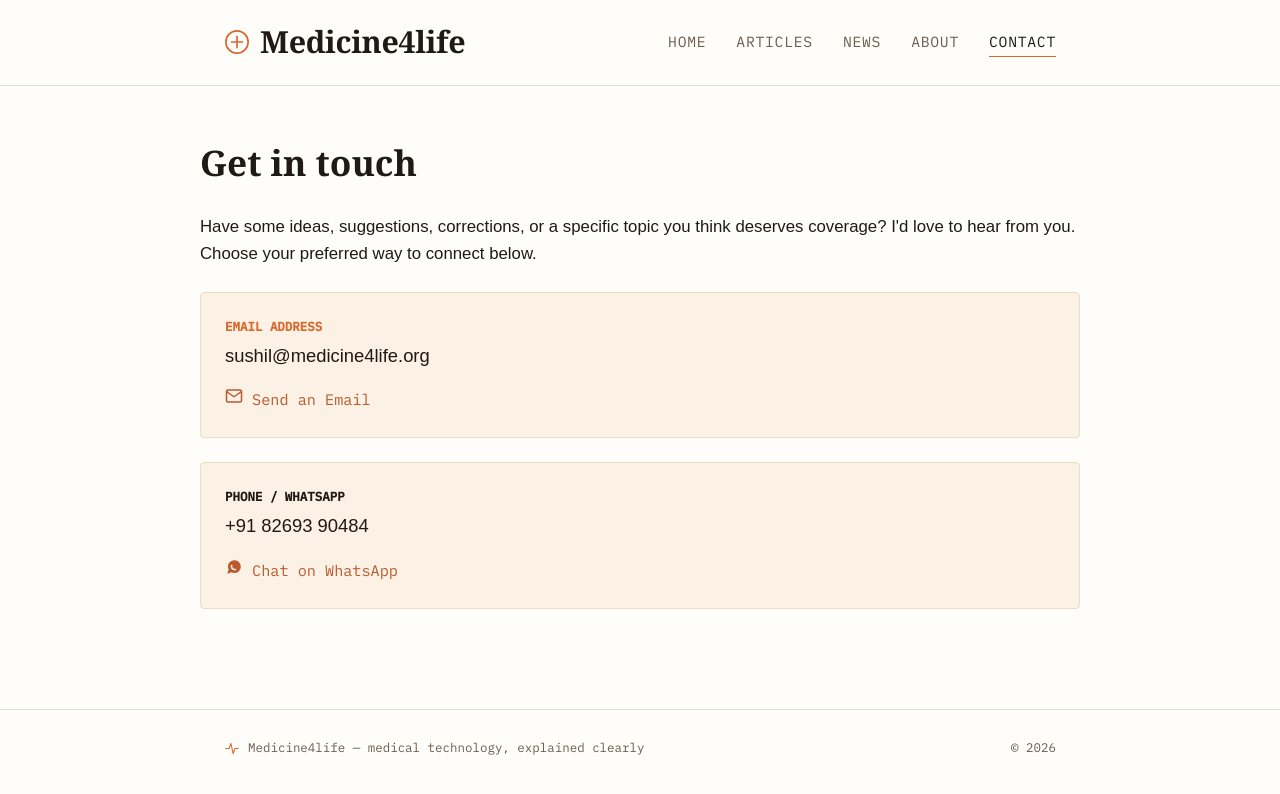
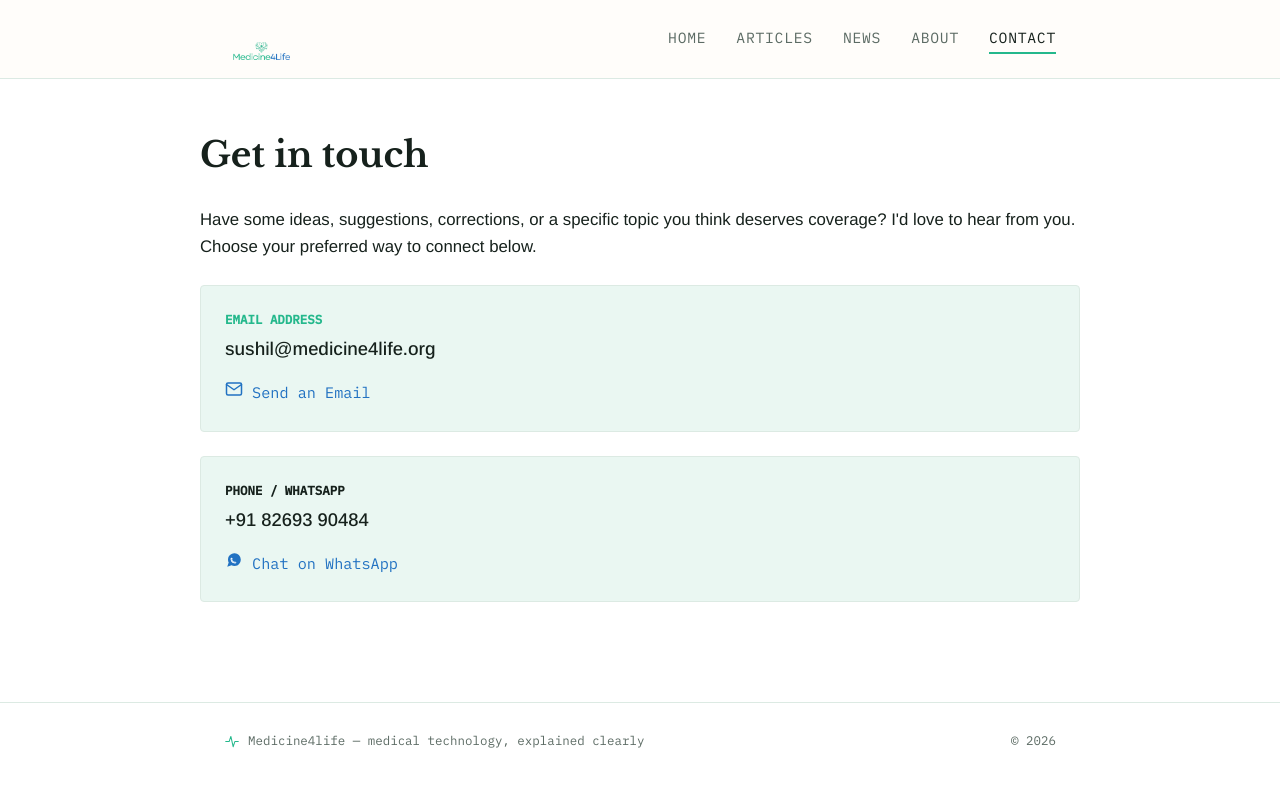
Before and after one commit to LeviMedico/Medicine4life-, a website: page contact.html in a window 1280 px wide. Drawn offline with nearby package versions, Linux system fonts and the light colour scheme.

Commit message:
Add files via upload

```diff
--- a/about.html
+++ b/about.html
@@ -5,15 +5,17 @@
 <meta name="viewport" content="width=device-width, initial-scale=1.0">
 <title>About — Medicine4life</title>
 <link rel="preconnect" href="https://fonts.googleapis.com">
-<link href="https://fonts.googleapis.com/css2?family=Source+Serif+4:opsz,wght@8..60,400;8..60,600;8..60,700&family=Inter:wght@400;500;600&family=IBM+Plex+Mono:wght@400;500&display=swap" rel="stylesheet">
+<link href="https://fonts.googleapis.com/css2?family=Libre+Baskerville:ital,wght@0,400;0,700;1,400&family=Arimo:wght@400;500;600;700&family=IBM+Plex+Mono:wght@400;500&display=swap" rel="stylesheet">
 <link rel="stylesheet" href="style.css">
+<link rel="icon" type="image/png" href="images/favicon-32.png">
+<link rel="apple-touch-icon" href="images/favicon-180.png">
 <noscript><style>.reveal{opacity:1!important;transform:none!important;}</style></noscript>
 </head>
 <body>
 
 <header class="site-header">
   <div class="wrap">
-    <div class="logo"><svg class="logo-mark" width="22" height="22" viewBox="0 0 28 28" fill="none" stroke="currentColor" stroke-width="1.8" stroke-linecap="round" stroke-linejoin="round" aria-hidden="true"><circle cx="14" cy="14" r="12"/><path d="M14 8v12M8 14h12"/></svg>Medicine4life</div>
+    <div class="logo"><a href="index.html" style="display:flex;"><img src="images/logo.png" alt="Medicine4life"></a></div>
     <nav class="site-nav">
       <a href="index.html">Home</a>
       <a href="blog.html">Articles</a>
--- a/contact.html
+++ b/contact.html
@@ -5,15 +5,17 @@
 <meta name="viewport" content="width=device-width, initial-scale=1.0">
 <title>Contact — Medicine4life</title>
 <link rel="preconnect" href="https://fonts.googleapis.com">
-<link href="https://fonts.googleapis.com/css2?family=Source+Serif+4:opsz,wght@8..60,400;8..60,600;8..60,700&family=Inter:wght@400;500;600&family=IBM+Plex+Mono:wght@400;500&display=swap" rel="stylesheet">
+<link href="https://fonts.googleapis.com/css2?family=Libre+Baskerville:ital,wght@0,400;0,700;1,400&family=Arimo:wght@400;500;600;700&family=IBM+Plex+Mono:wght@400;500&display=swap" rel="stylesheet">
 <link rel="stylesheet" href="style.css">
+<link rel="icon" type="image/png" href="images/favicon-32.png">
+<link rel="apple-touch-icon" href="images/favicon-180.png">
 <noscript><style>.reveal{opacity:1!important;transform:none!important;}</style></noscript>
 </head>
 <body>
 
 <header class="site-header">
   <div class="wrap">
-    <div class="logo"><svg class="logo-mark" width="22" height="22" viewBox="0 0 28 28" fill="none" stroke="currentColor" stroke-width="1.8" stroke-linecap="round" stroke-linejoin="round" aria-hidden="true"><circle cx="14" cy="14" r="12"/><path d="M14 8v12M8 14h12"/></svg>Medicine4life</div>
+    <div class="logo"><a href="index.html" style="display:flex;"><img src="images/logo.png" alt="Medicine4life"></a></div>
     <nav class="site-nav">
       <a href="index.html">Home</a>
       <a href="blog.html">Articles</a>
--- a/style.css
+++ b/style.css
@@ -1,15 +1,15 @@
 /* ===== Pulse Line — design tokens ===== */
 :root {
-  --bg: #FFFDF9;
-  --bg-alt: #FBF1E4;
-  --ink: #201A14;
-  --ink-soft: #6B5D4F;
-  --blue-deep: #201A14;
-  --blue-mid: #B85A2E;
-  --blue-pale: #F2E4D3;
-  --signal: #D9682E;
-  --signal-soft: #F2A65A;
-  --line: #E9DDC9;
+  --bg: #FFFFFF;
+  --bg-alt: #EAF7F2;
+  --ink: #16211C;
+  --ink-soft: #5C6B64;
+  --blue-deep: #16211C;
+  --blue-mid: #2272C2;
+  --blue-pale: #E1EDFB;
+  --signal: #24B88C;
+  --signal-soft: #6ED4B0;
+  --line: #DCEAE3;
 
   --font-display: "Libre Baskerville", Georgia, serif;
   --font-body: "Arimo", -apple-system, sans-serif;
@@ -63,24 +63,22 @@ img { max-width: 100%; display: block; }
   gap: 12px;
 }
 .logo {
-  font-family: var(--font-display);
-  font-size: 1.9rem;
-  font-weight: 700;
-  color: var(--ink);
-  letter-spacing: -0.01em;
   display: flex;
   align-items: center;
-  gap: 10px;
 }
-.logo-mark { color: var(--signal); flex-shrink: 0; transition: transform 0.2s ease; width: 26px; height: 26px; }
-.logo:hover .logo-mark { animation: logoBeat 0.7s ease; }
+.logo img {
+  height: 42px;
+  width: auto;
+  display: block;
+  transition: transform 0.2s ease;
+}
+.logo:hover img { animation: logoBeat 0.7s ease; }
 @keyframes logoBeat {
   0%, 100% { transform: scale(1); }
-  30% { transform: scale(1.18); }
-  50% { transform: scale(0.95); }
-  70% { transform: scale(1.08); }
+  30% { transform: scale(1.06); }
+  50% { transform: scale(0.98); }
+  70% { transform: scale(1.03); }
 }
-.logo span { color: var(--signal); }
 .site-nav { display: flex; gap: 30px; }
 .site-nav a {
   font-family: var(--font-mono);
@@ -118,7 +116,7 @@ img { max-width: 100%; display: block; }
   width: 340px;
   height: 340px;
   border-radius: 50%;
-  background: radial-gradient(circle, rgba(217,104,46,0.16), rgba(217,104,46,0) 70%);
+  background: radial-gradient(circle, rgba(36,184,140,0.16), rgba(36,184,140,0) 70%);
   animation: driftBlob 12s ease-in-out infinite;
   pointer-events: none;
 }
@@ -220,7 +218,7 @@ img { max-width: 100%; display: block; }
   background: var(--bg-alt);
   text-decoration: none;
   transform: translateY(-2px);
-  box-shadow: 0 8px 24px rgba(32,26,20,0.08);
+  box-shadow: 0 8px 24px rgba(22,33,28,0.08);
 }
 .post-card .tag {
   display: inline-flex;
@@ -556,7 +554,7 @@ img { max-width: 100%; display: block; }
   overflow: hidden;
   transition: transform 0.2s ease, box-shadow 0.2s ease;
 }
-.grid-card:hover { transform: translateY(-3px); box-shadow: 0 10px 26px rgba(32,26,20,0.08); text-decoration: none; }
+.grid-card:hover { transform: translateY(-3px); box-shadow: 0 10px 26px rgba(22,33,28,0.08); text-decoration: none; }
 .grid-img {
   height: 110px;
   background: linear-gradient(135deg, var(--blue-pale), var(--signal-soft) 160%);
```
Also changed, not shown: blog.html (+3 -1 lines), generate-posts.js (+33 -8 lines), index.html (+3 -1 lines), news.html (+3 -1 lines).
